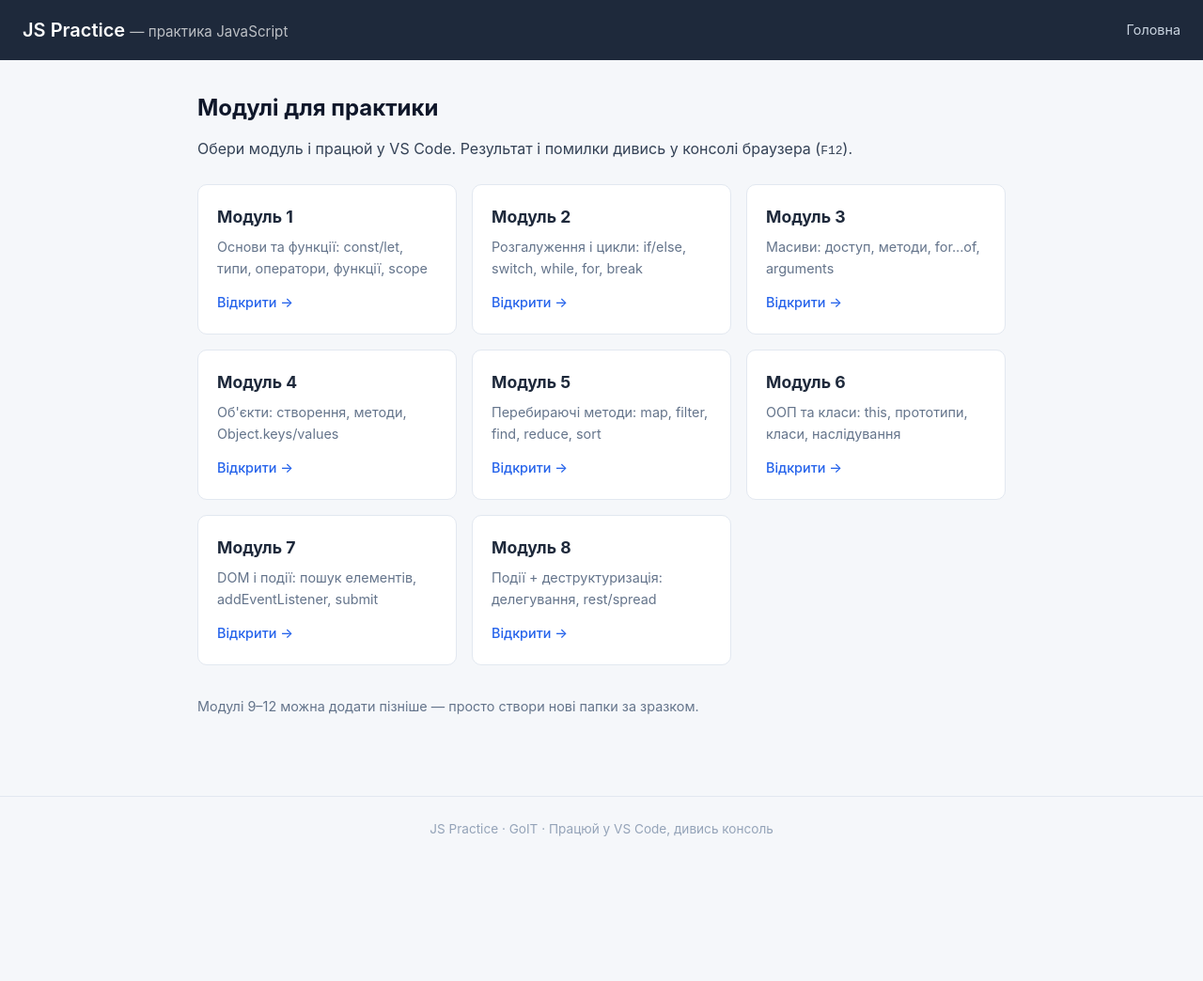
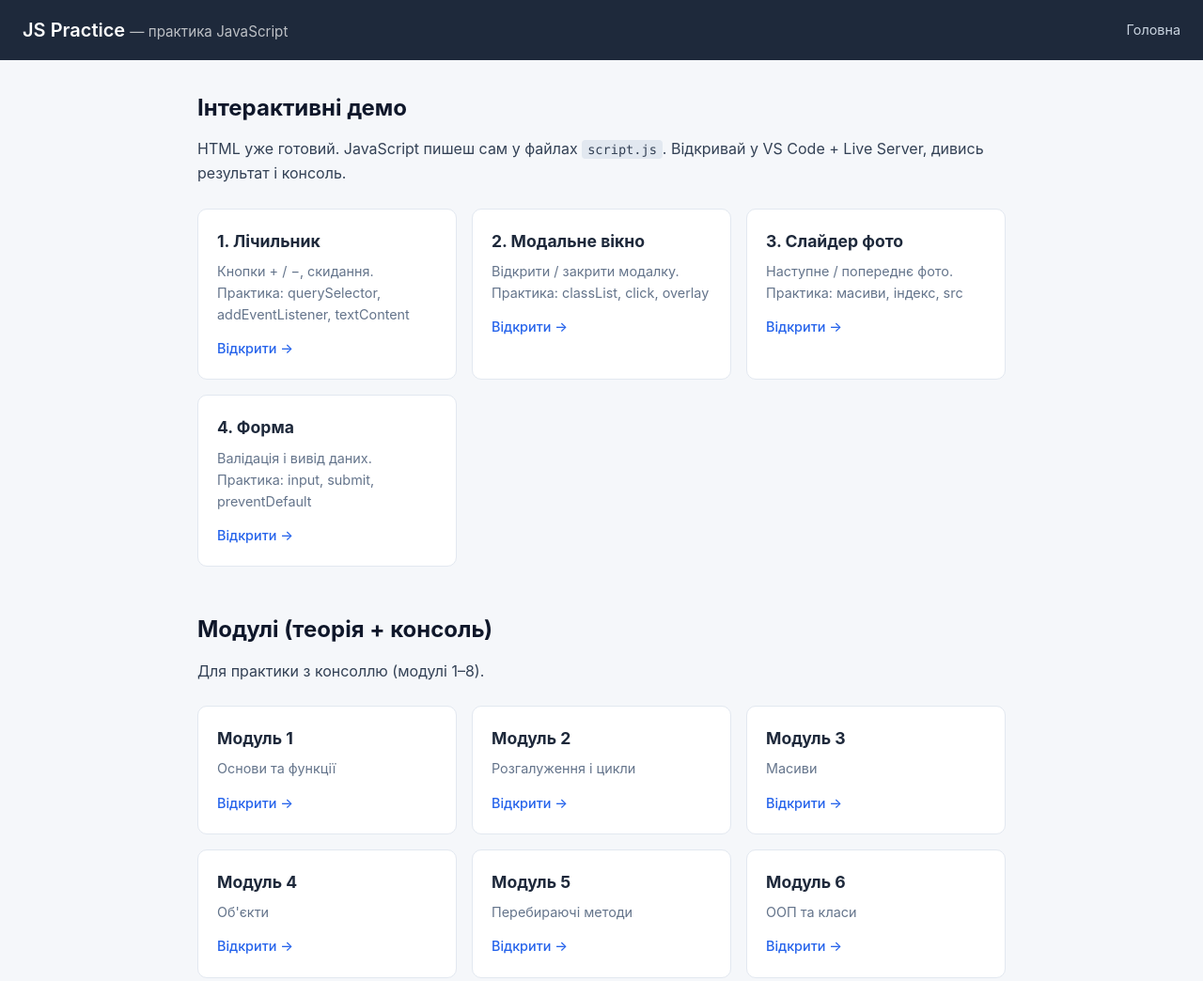
Before and after one commit to vladikmukhar-star/js-practice, a plain HTML site: page index.html in a window 1280 px wide. Shown: the top 1044 px of the page at 94% size. Before the commit the page ends 917 px from the top, so only its background shows below. Drawn offline with Linux system fonts and the light colour scheme.

Commit message:
Update home page: add interactive demos section

```diff
--- a/index.html
+++ b/index.html
@@ -15,66 +15,84 @@
   </header>
 
   <main class="container">
-    <h2>Модулі для практики</h2>
-    <p>Обери модуль і працюй у VS Code. Результат і помилки дивись у консолі браузера (<kbd>F12</kbd>).</p>
+    <h2>Інтерактивні демо</h2>
+    <p>HTML уже готовий. JavaScript пишеш сам у файлах <code>script.js</code>. Відкривай у VS Code + Live Server, дивись результат і консоль.</p>
+
+    <div class="modules-grid">
+      <div class="module-card">
+        <h3>1. Лічильник</h3>
+        <p>Кнопки + / −, скидання. Практика: querySelector, addEventListener, textContent</p>
+        <a href="demos/counter/index.html">Відкрити →</a>
+      </div>
+
+      <div class="module-card">
+        <h3>2. Модальне вікно</h3>
+        <p>Відкрити / закрити модалку. Практика: classList, click, overlay</p>
+        <a href="demos/modal/index.html">Відкрити →</a>
+      </div>
+
+      <div class="module-card">
+        <h3>3. Слайдер фото</h3>
+        <p>Наступне / попереднє фото. Практика: масиви, індекс, src</p>
+        <a href="demos/slider/index.html">Відкрити →</a>
+      </div>
+
+      <div class="module-card">
+        <h3>4. Форма</h3>
+        <p>Валідація і вивід даних. Практика: input, submit, preventDefault</p>
+        <a href="demos/form/index.html">Відкрити →</a>
+      </div>
+    </div>
+
+    <h2 style="margin-top: 48px;">Модулі (теорія + консоль)</h2>
+    <p>Для практики з консоллю (модулі 1–8).</p>
 
     <div class="modules-grid">
       <div class="module-card">
         <h3>Модуль 1</h3>
-        <p>Основи та функції: const/let, типи, оператори, функції, scope</p>
+        <p>Основи та функції</p>
         <a href="module-01/index.html">Відкрити →</a>
       </div>
-
       <div class="module-card">
         <h3>Модуль 2</h3>
-        <p>Розгалуження і цикли: if/else, switch, while, for, break</p>
+        <p>Розгалуження і цикли</p>
         <a href="module-02/index.html">Відкрити →</a>
       </div>
-
       <div class="module-card">
         <h3>Модуль 3</h3>
-        <p>Масиви: доступ, методи, for...of, arguments</p>
+        <p>Масиви</p>
         <a href="module-03/index.html">Відкрити →</a>
       </div>
-
       <div class="module-card">
         <h3>Модуль 4</h3>
-        <p>Об'єкти: створення, методи, Object.keys/values</p>
+        <p>Об'єкти</p>
         <a href="module-04/index.html">Відкрити →</a>
       </div>
-
       <div class="module-card">
         <h3>Модуль 5</h3>
-        <p>Перебираючі методи: map, filter, find, reduce, sort</p>
+        <p>Перебираючі методи</p>
         <a href="module-05/index.html">Відкрити →</a>
       </div>
-
       <div class="module-card">
         <h3>Модуль 6</h3>
-        <p>ООП та класи: this, прототипи, класи, наслідування</p>
+        <p>ООП та класи</p>
         <a href="module-06/index.html">Відкрити →</a>
       </div>
-
       <div class="module-card">
         <h3>Модуль 7</h3>
-        <p>DOM і події: пошук елементів, addEventListener, submit</p>
+        <p>DOM і події</p>
         <a href="module-07/index.html">Відкрити →</a>
       </div>
-
       <div class="module-card">
         <h3>Модуль 8</h3>
-        <p>Події + деструктуризація: делегування, rest/spread</p>
+        <p>Події + деструктуризація</p>
         <a href="module-08/index.html">Відкрити →</a>
       </div>
     </div>
-
-    <p style="margin-top: 32px; color: #64748b; font-size: 0.9rem;">
-      Модулі 9–12 можна додати пізніше — просто створи нові папки за зразком.
-    </p>
   </main>
 
   <footer class="footer">
-    JS Practice · GoIT · Працюй у VS Code, дивись консоль
+    JS Practice · Пиши JS сам · Дивись консоль (F12)
   </footer>
 </body>
 </html>
```
